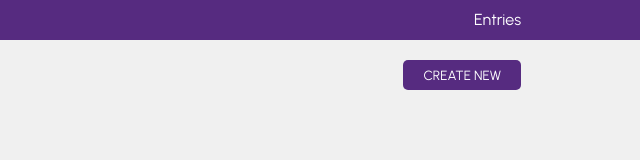
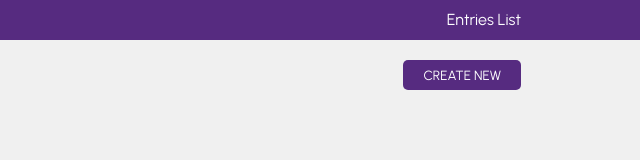
Before and after one commit to samanthavivonia/code-journal, a website: page index.html in a window 1280 px wide. Shown: the full height of the page, 533-1173 px from the left. Drawn offline with Linux system fonts and the light colour scheme.

Commit message:
changed nav bar text

```diff
--- a/index.html
+++ b/index.html
@@ -27,7 +27,7 @@
           Code Journal
         </div>
         <div class="nav-item">
-          Entries
+          Entries List
         </div>
 
       </div>
```
